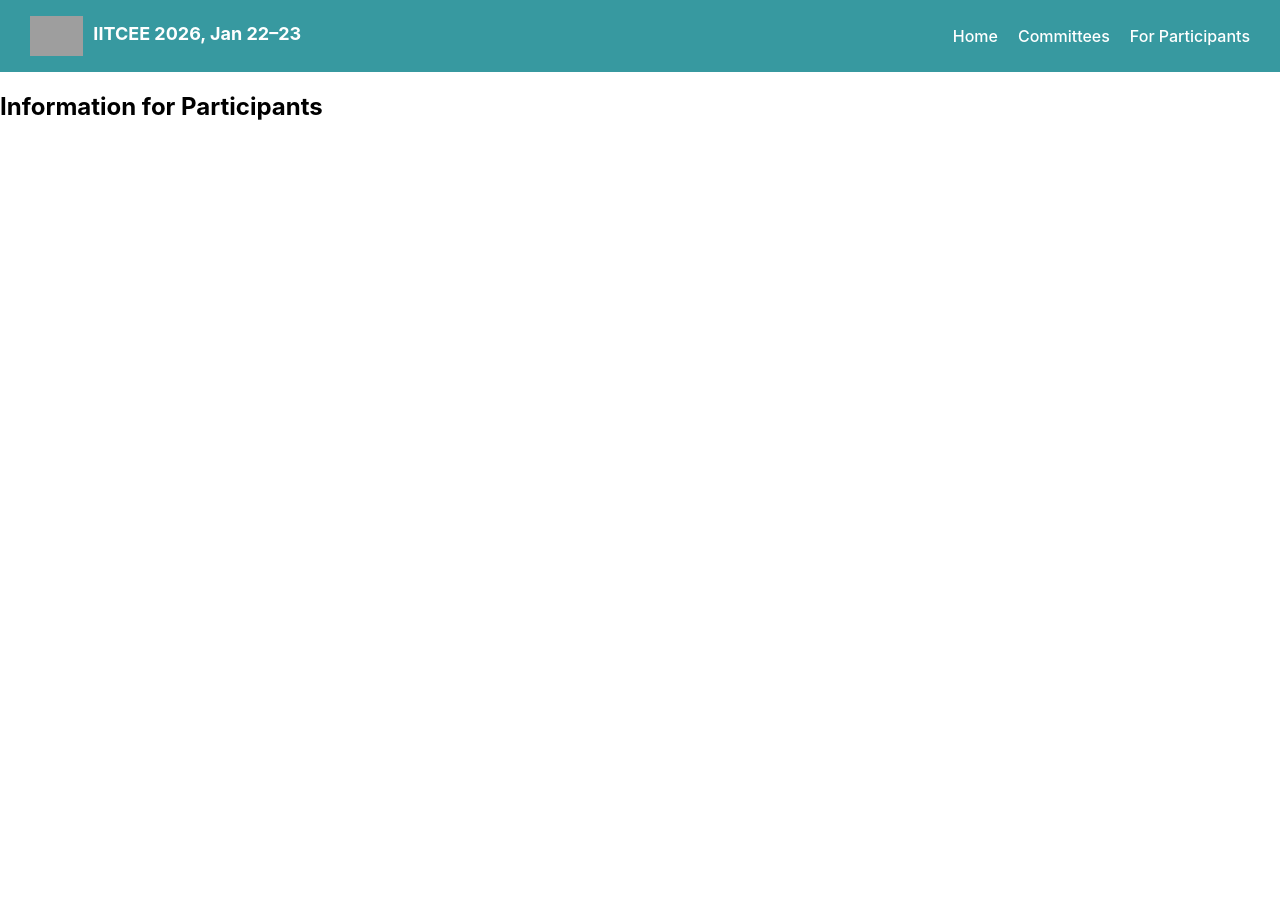
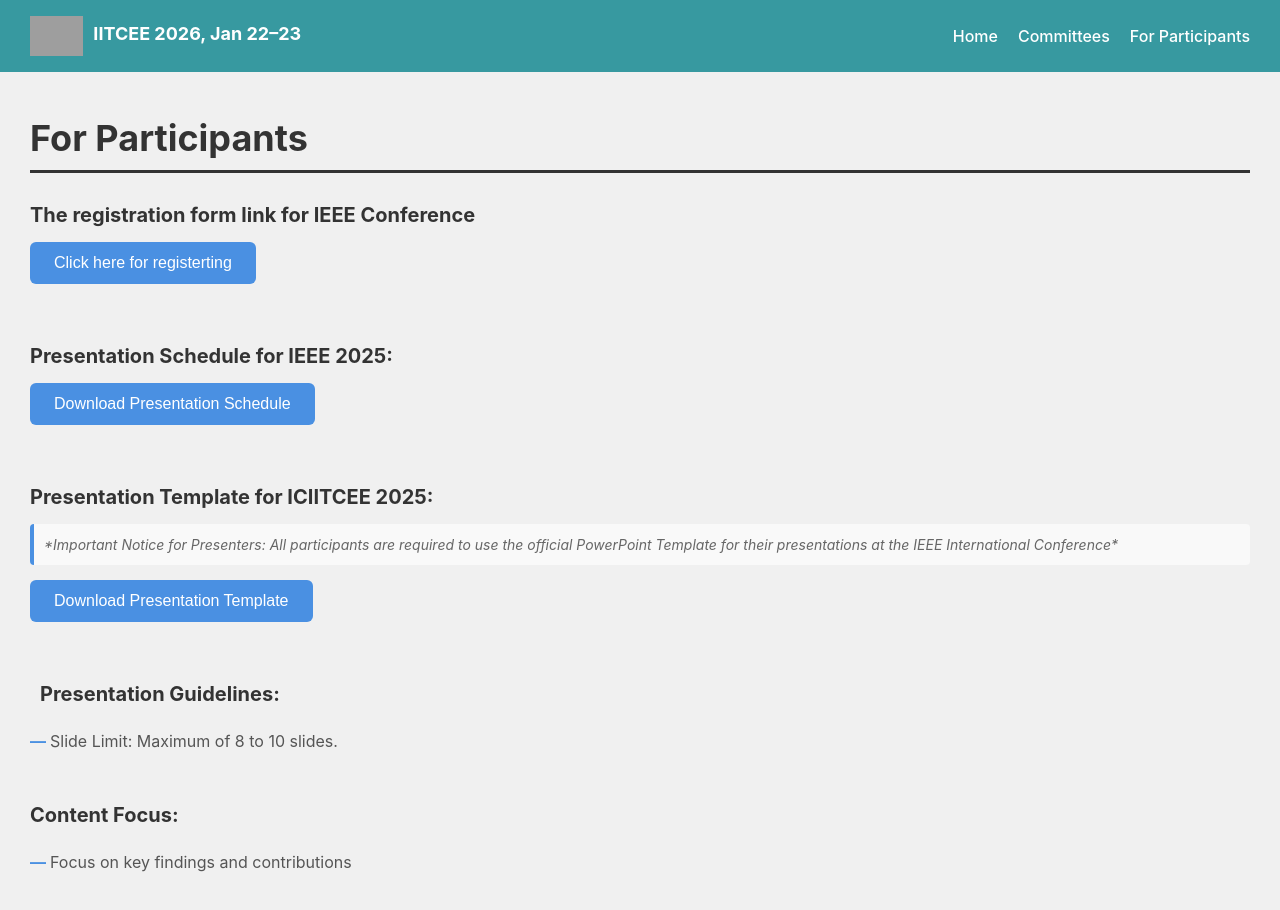
Before and after one commit to shivashankarmb/IEEE_web2025, a React (Create React App) app in the folder ieee2025/: page /participants in a window 1280 px wide. Shown: the top 910 px of the page. Before the commit the page ends 800 px from the top, so only its background shows below. Built offline with nearby package versions, Linux system fonts and the light colour scheme; grey boxes are pictures that could not be loaded.

Commit message:
Add structured content and styling for participants section

```diff
--- a/ieee2025/src/components/For Participants.css
+++ b/ieee2025/src/components/For Participants.css
@@ -0,0 +1,168 @@
+/* For Participants.css */
+.participants {
+  min-height: 100vh;
+  background-color: #f0f0f0;
+  padding: 0;
+}
+
+.participants-container {
+  max-width: none;
+  margin: 0;
+  padding: 20px 30px;
+}
+
+.page-title {
+  font-size: 36px;
+  font-weight: bold;
+  color: #333;
+  margin-bottom: 30px;
+  text-align: left;
+  border-bottom: 3px solid #333;
+  padding-bottom: 10px;
+  margin-left: 0;
+  margin-right: 0;
+  width: 100%;
+}
+
+.content-section {
+  margin-bottom: 40px;
+}
+
+.section-title {
+  font-size: 20px;
+  font-weight: bold;
+  color: #333;
+  margin-bottom: 15px;
+  text-align: left;
+  display: flex;
+  align-items: center;
+  gap: 10px;
+}
+
+.icon {
+  font-size: 18px;
+  color: #4a90e2;
+}
+
+.action-button {
+  background-color: #4a90e2;
+  color: white;
+  border: none;
+  padding: 12px 24px;
+  font-size: 16px;
+  font-weight: 500;
+  border-radius: 6px;
+  cursor: pointer;
+  margin-bottom: 20px;
+  transition: background-color 0.3s ease, transform 0.2s ease;
+}
+
+.action-button:hover {
+  background-color: #357abd;
+  transform: translateY(-2px);
+}
+
+.action-button:active {
+  transform: translateY(0);
+}
+
+.notice {
+  font-size: 14px;
+  color: #666;
+  font-style: italic;
+  margin-bottom: 15px;
+  line-height: 1.5;
+  padding: 10px;
+  background-color: #f9f9f9;
+  border-left: 4px solid #4a90e2;
+  border-radius: 4px;
+}
+
+.guidelines-list, .content-list {
+  list-style: none;
+  padding: 0;
+  margin: 0;
+}
+
+.guidelines-list li, .content-list li {
+  padding: 8px 0;
+  position: relative;
+  padding-left: 20px;
+  color: #555;
+  line-height: 1.6;
+}
+
+.guidelines-list li::before, .content-list li::before {
+  content: "—";
+  color: #4a90e2;
+  font-weight: bold;
+  position: absolute;
+  left: 0;
+}
+
+/* Responsive design */
+@media (max-width: 768px) {
+  .participants-container {
+    padding: 15px 20px;
+  }
+
+  .page-title {
+    font-size: 28px;
+  }
+
+  .section-title {
+    font-size: 18px;
+  }
+
+  .action-button {
+    font-size: 14px;
+    padding: 10px 20px;
+  }
+}
+
+@media (max-width: 480px) {
+  .page-title {
+    font-size: 24px;
+  }
+
+  .section-title {
+    font-size: 16px;
+    flex-direction: column;
+    align-items: flex-start;
+    gap: 5px;
+  }
+
+  .action-button {
+    font-size: 13px;
+    padding: 8px 16px;
+  }
+
+  .notice {
+    font-size: 13px;
+    padding: 8px;
+  }
+}
+
+/* Animation for smooth loading */
+.content-section {
+  animation: fadeInUp 0.6s ease-out;
+}
+
+@keyframes fadeInUp {
+  from {
+    opacity: 0;
+    transform: translateY(20px);
+  }
+  to {
+    opacity: 1;
+    transform: translateY(0);
+  }
+}
+
+/* Staggered animation for sections */
+.content-section:nth-child(2) { animation-delay: 0.1s; }
+.content-section:nth-child(3) { animation-delay: 0.2s; }
+.content-section:nth-child(4) { animation-delay: 0.3s; }
+.content-section:nth-child(5) { animation-delay: 0.4s; }
+.content-section:nth-child(6) { animation-delay: 0.5s; }
+.content-section:nth-child(7) { animation-delay: 0.6s; }
--- a/ieee2025/src/components/For Participants.js
+++ b/ieee2025/src/components/For Participants.js
@@ -4,8 +4,52 @@
 function ForParticipants() {
   return (
     <div className="participants">
-      <h2>Information for Participants</h2>
-      {/* Add content */}
+      <div className="participants-container">
+        <h1 className="page-title">For Participants</h1>
+
+        <div className="content-section">
+          <h2 className="section-title">
+            The registration form link for IEEE Conference
+          </h2>
+          <button className="action-button">Click here for registerting</button>
+        </div>
+
+        <div className="content-section">
+          <h2 className="section-title">
+            Presentation Schedule for IEEE 2025:
+          </h2>
+          <button className="action-button">Download Presentation Schedule</button>
+        </div>
+
+        <div className="content-section">
+          <h2 className="section-title">
+            Presentation Template for ICIITCEE 2025:
+          </h2>
+          <p className="notice">
+            *Important Notice for Presenters: All participants are required to use the official PowerPoint Template for their presentations at the IEEE International Conference*
+          </p>
+          <button className="action-button">Download Presentation Template</button>
+        </div>
+
+        <div className="content-section">
+          <h2 className="section-title">
+            <span className="icon"></span>
+            Presentation Guidelines:
+          </h2>
+          <ul className="guidelines-list">
+            <li>Slide Limit: Maximum of 8 to 10 slides.</li>
+          </ul>
+        </div>
+
+        <div className="content-section">
+          <h2 className="section-title">
+            Content Focus:
+          </h2>
+          <ul className="content-list">
+            <li>Focus on key findings and contributions</li>
+          </ul>
+        </div>
+      </div>
     </div>
   );
 }
```
